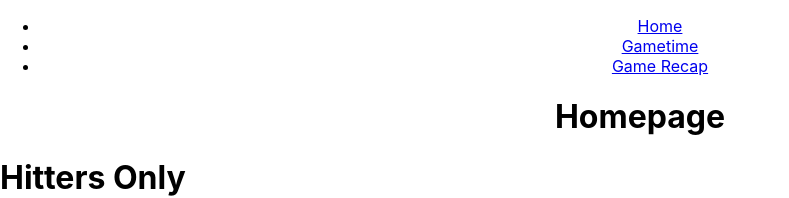
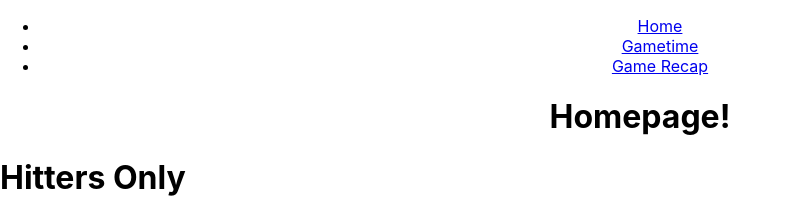
Before and after one commit to samjyi95/Xtra, a React (Create React App) app in the folder hittersonly/: page / in a window 1280 px wide. Shown: the top 198 px of the page, without its empty margins (0-789 px from the left). Built offline with nearby package versions, Linux system fonts and the light colour scheme.

Commit message:
initial commit

```diff
--- a/hittersonly/src/views/Home.js
+++ b/hittersonly/src/views/Home.js
@@ -3,7 +3,7 @@ import React from 'react'
 function Home(){
     return(
         <div>
-            <h1>Homepage</h1>
+            <h1>Homepage!</h1>
         </div>
     )
 }
```
